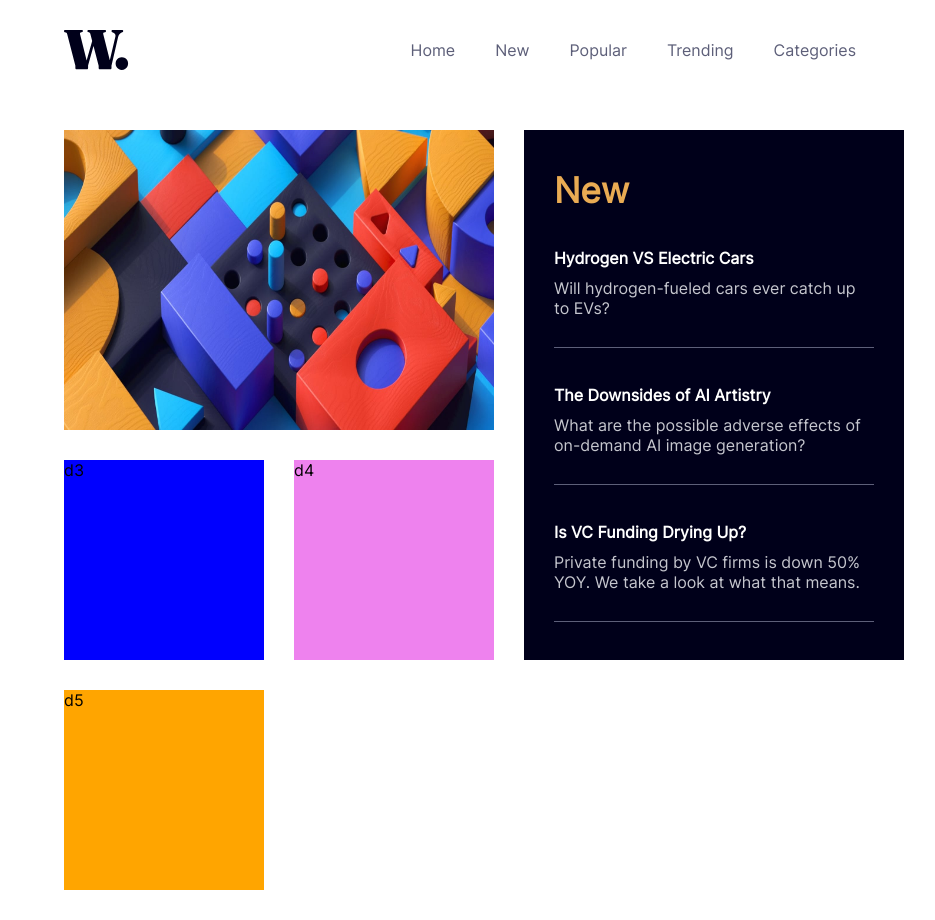
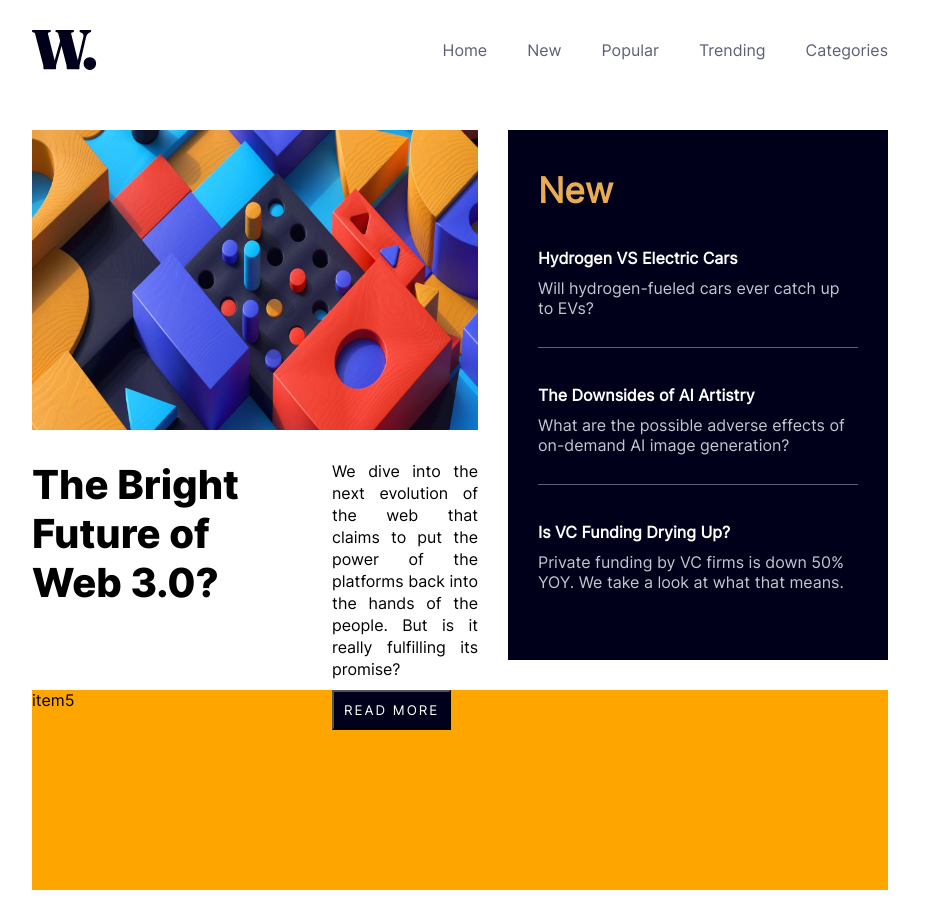
Before and after one commit to joaovxsantos/news-homepage-main, a plain HTML site: page index.html in a window 1280 px wide. Shown: the whole page, without its empty margins (180-1115 px from the left). Drawn offline with Linux system fonts and the light colour scheme.

Commit message:
em andamento

```diff
--- a/index.html
+++ b/index.html
@@ -56,9 +56,18 @@
       </div>
 
     </div>
-    <div id="d3">d3</div>
-    <div id="d4">d4</div>
-    <div id="d5">d5</div>
+    <div id="d3">
+      <h1>The Bright Future of Web 3.0?</h1>
+    </div>
+    <div id="d4">
+      <p>
+        We dive into the next evolution of the web that claims to put the power of the platforms back into the hands of
+        the people.
+        But is it really fulfilling its promise?
+      </p>
+      <button>READ MORE</button>
+    </div>
+    <div id="d5">item5</div>
   </main>
 
 
--- a/style.css
+++ b/style.css
@@ -10,12 +10,17 @@
   src: url(./assets/fonts/static/Inter-Regular.ttf);
 }
 
+@font-face {
+  font-family: inter-extra-bold;
+  src: url(./assets/fonts/static/Inter-ExtraBold.ttf);
+}
+
 header {
   display: flex;
   justify-content: space-between;
   align-items: center;
   /* background: red; */
-  width: 65%;
+  width: 70%;
   margin: auto;
   padding: 30px 20px;
 }
@@ -45,7 +50,7 @@ main {
     "a5 a5 a5";
   /* justify-content: center; */
   gap: 30px;
-  width: 65%;
+  width: 70%;
   margin: auto;
   padding: 30px 20px;
   /* background: pink; */
@@ -67,7 +72,7 @@ main #d2 {
   justify-content: space-around;
   background: hsl(240, 100%, 5%);
   width: 100%;
-  max-width: 100%;
+  /* max-width: 100%; */
   height: 100%;
   grid-area: a2;
   padding: 20px 30px;
@@ -78,6 +83,13 @@ main #d2 {
 main #d2 .infos {
   width: 320px;
   height: 100px;
+}
+
+main #d2 div:nth-of-type(1) {
+  border-bottom: 1px solid hsl(236, 13%, 42%);
+}
+
+main #d2 div:nth-of-type(2) {
   border-bottom: 1px solid hsl(236, 13%, 42%);
 }
 
@@ -88,6 +100,12 @@ main #d2 h2 {
 
 main #d2 p {
   margin: 0 0 10px 0;
+  transition: all 500ms ease;
+}
+
+main #d2 p:hover {
+  color: hsl(35, 77%, 62%);
+  cursor: pointer;
 }
 
 main #d2 label {
@@ -96,16 +114,36 @@ main #d2 label {
 }
 
 main #d3 {
-  background: blue;
   grid-area: a3;
+  width: 100%;
+}
+
+main #d3 h1 {
+  font-size: 40px;
+  width: 270px;
+  font-family: inter-extra-bold;
 }
 
 main #d4 {
-  background: violet;
   grid-area: a4;
+  width: 100%;
+  text-align: justify;
+  position: relative;
+}
+main #d4 p {
+  line-height: 22px;
+}
+main #d4 button {
+  background: hsl(240, 100%, 5%);
+  color: #fff;
+  padding: 10px;
+  letter-spacing: 2px;
+  cursor: pointer;
+  margin-top: 10px;
 }
 
 main #d5 {
   background: orange;
   grid-area: a5;
+  width: 100%;
 }
```
